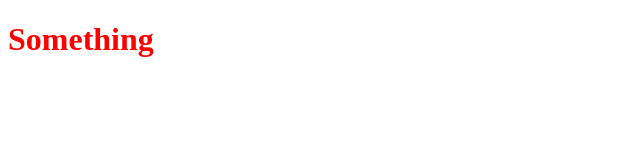
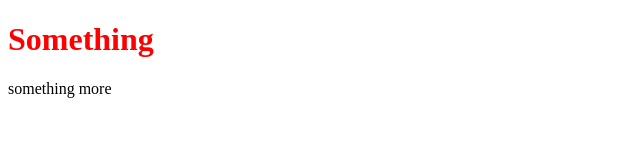
Before and after one commit to rebiak/merge-repository, a plain HTML site: page index.html in a window 1280 px wide. Shown: the whole page, without its empty margins (0-640 px from the left). Drawn offline with Linux system fonts and the light colour scheme.

Commit message:
Second commit

```diff
--- a/index.html
+++ b/index.html
@@ -8,5 +8,6 @@
 </head>
 <body>
     <h1>Something</h1>
+    <p>something more</p>
 </body>
 </html>
```
